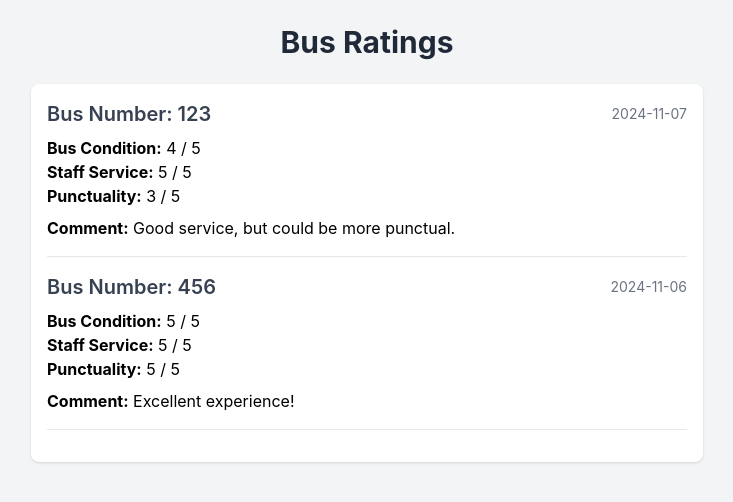
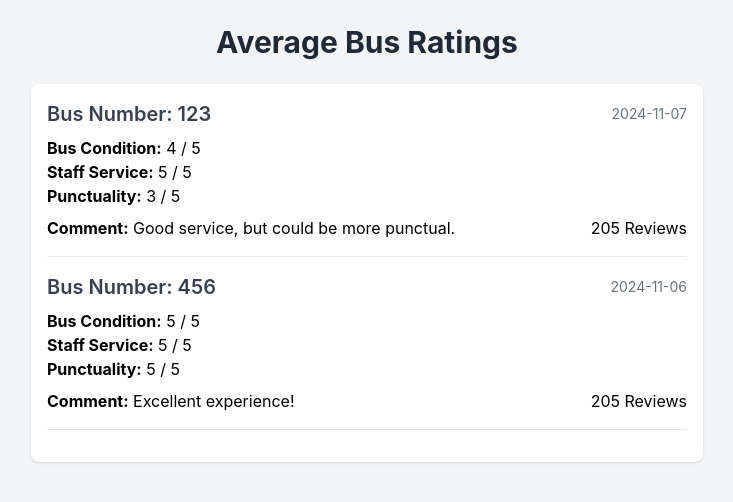
Before and after one commit to jeremylau-tech/bus-penang, a React (Create React App) app: page /busRatings in a window 1280 px wide. Shown: the top 502 px of the page, without its empty margins (273-1006 px from the left). Built offline with nearby package versions, Linux system fonts and the light colour scheme.

Commit message:
busratings

```diff
--- a/src/components/busRatings.js
+++ b/src/components/busRatings.js
@@ -4,7 +4,7 @@ import React from 'react';
 const BusRatings = ({ reviews }) => {
     return (
         <div className="min-h-screen bg-gray-100 p-6 flex flex-col items-center">
-            <h1 className="text-3xl font-bold text-gray-800 mb-6">Bus Ratings</h1>
+            <h1 className="text-3xl font-bold text-gray-800 mb-6">Average Bus Ratings</h1>
             <div className="w-full max-w-2xl bg-white p-4 rounded-lg shadow">
                 {reviews.length > 0 ? (
                     reviews.map((review, index) => (
@@ -20,8 +20,9 @@ const BusRatings = ({ reviews }) => {
                                 <p><strong>Staff Service:</strong> {review.ratings.staffService} / 5</p>
                                 <p><strong>Punctuality:</strong> {review.ratings.punctuality} / 5</p>
                             </div>
-                            <div className="mt-2">
+                            <div className="mt-2 flex justify-between items-center">
                                 <p><strong>Comment:</strong> {review.comment || "No comment provided"}</p>
+                                <a text-xs>205 Reviews</a>
                             </div>
                         </div>
                     ))
```
